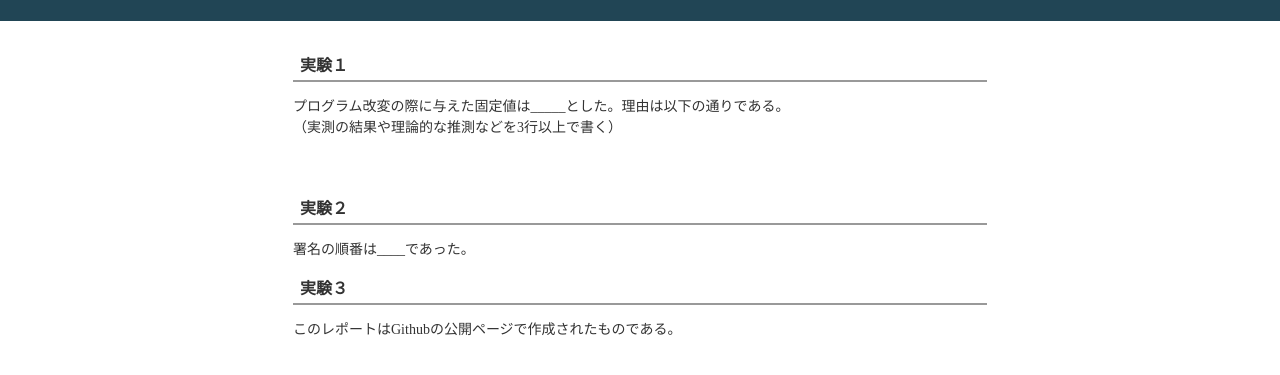
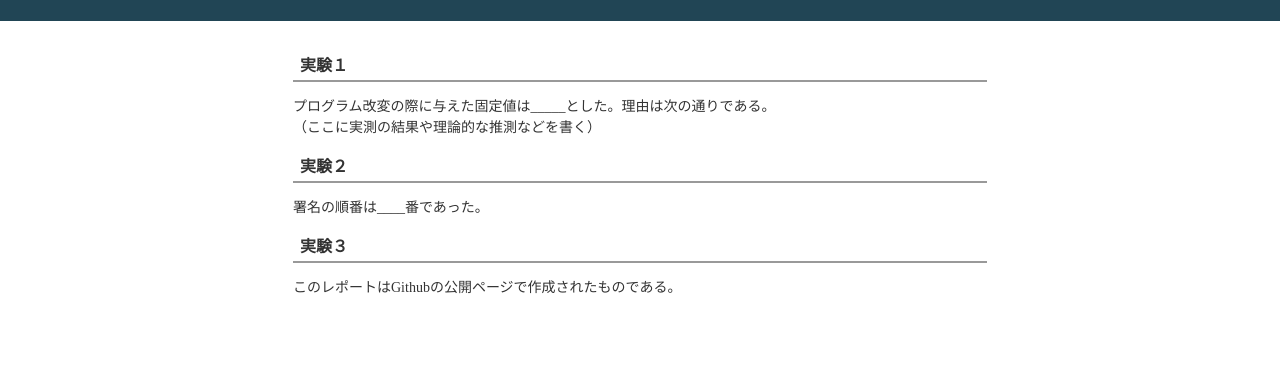
Before and after one commit to wasuhosu/Github-2, a plain HTML site: page index.html in a window 1280 px wide. Shown: the part 79-454 px from the top of the page. Drawn offline with Linux system fonts and the light colour scheme.

Commit message:
Update index.html

```diff
--- a/index.html
+++ b/index.html
@@ -10,10 +10,10 @@
 </div>
 <div id="contents">
 <h2>実験１</h2>
-<p>プログラム改変の際に与えた固定値は_____とした。理由は以下の通りである。<br>
-  （実測の結果や理論的な推測などを3行以上で書く）<br><br><br></p>
+<p>プログラム改変の際に与えた固定値は_____とした。理由は次の通りである。<br>
+  （ここに実測の結果や理論的な推測などを書く）<br></p>
 <h2>実験２</h2>
-<p>署名の順番は____であった。<br></p>
+<p>署名の順番は____番であった。<br></p>
 <h2>実験３</h2>
 <p>このレポートはGithubの公開ページで作成されたものである。<br></p>
 </div>
```
